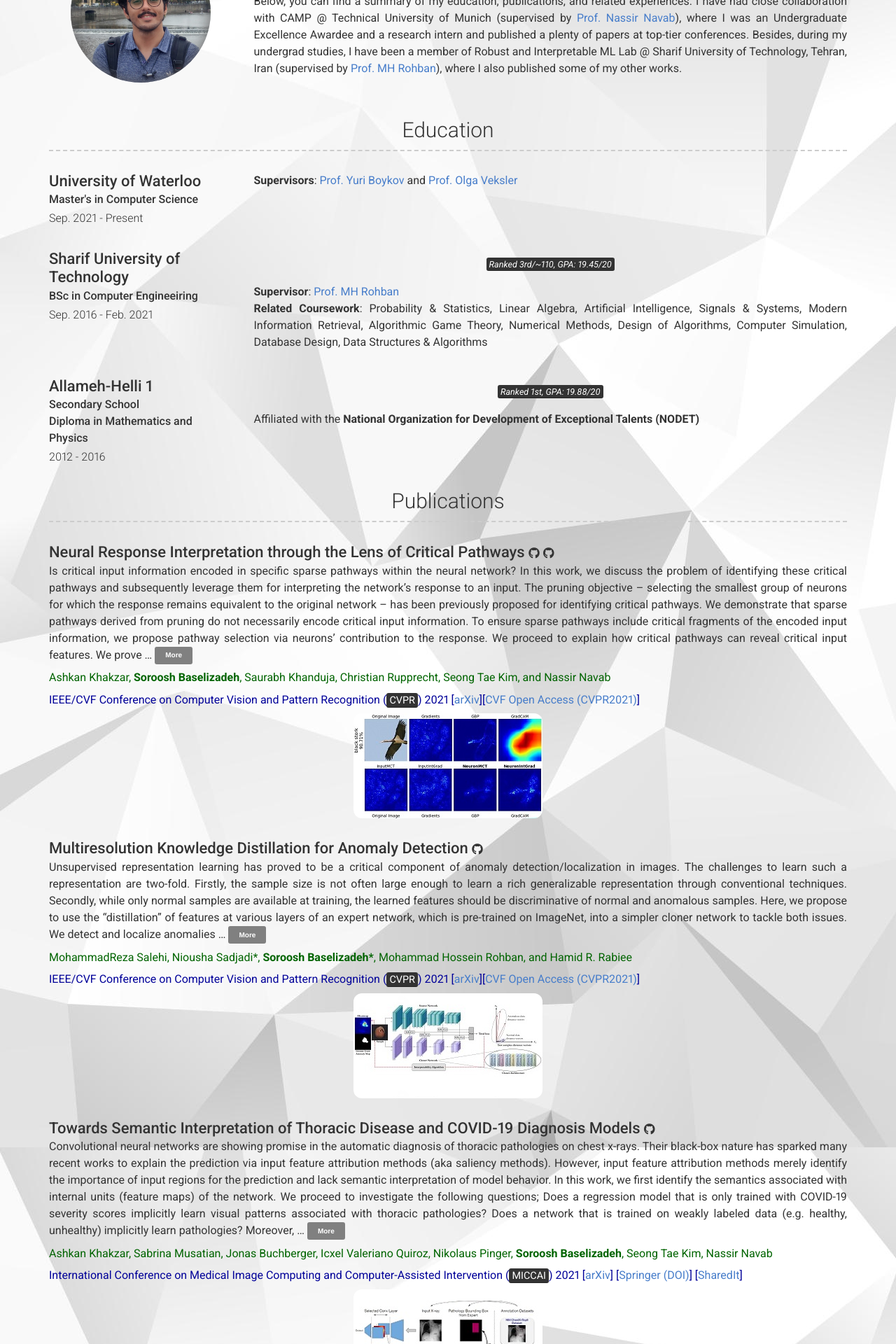
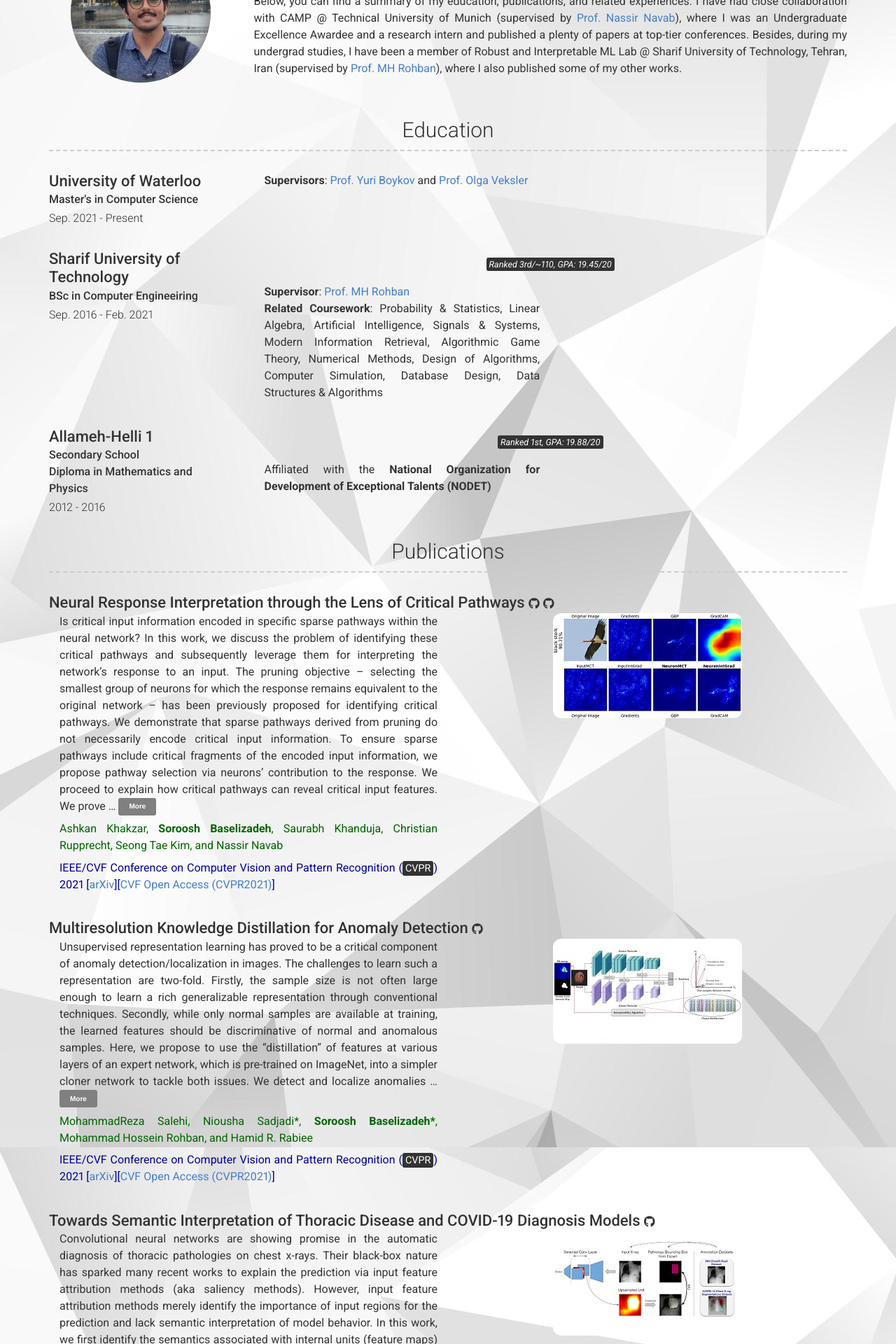
Before and after one commit to Soroosh-Bsl/soroosh-bsl.github.io, a Jekyll site: the page built from index.md, in a window 1280 px wide. Shown: the part 361-2281 px from the top of the page at 70% size. Built offline with Jekyll 4.4.1, drawn with Linux system fonts in a browser that asks for light colours; nearby versions of some CDN libraries; a style sheet for code colours, icons or effects is not loaded.

Commit message:
test pub layout

```diff
--- a/_includes/section-list.html
+++ b/_includes/section-list.html
@@ -21,9 +21,9 @@
       {%- if item.quote -%}
         <p class="quote">{{ item.quote }}</p>
       {%- endif -%}
-      <div style="width=90%; display=inline-block">
+      <div class="col-xs-12 col-sm-7 col-md-6 col-print-12">
       {{ item.description | strip | markdownify }}
-      </div><div style="width=10%; display=inline-block">
+      </div><div class="col-xs-12 col-sm-5 col-md-6 no-print">
       {%- if item.image -%}
 		<span align="left" class="pub-img" style="display=inline-block; margin:auto; background-image: url({{ item.image | relative_url }})" /></span>
 	  {%- endif -%}
```
